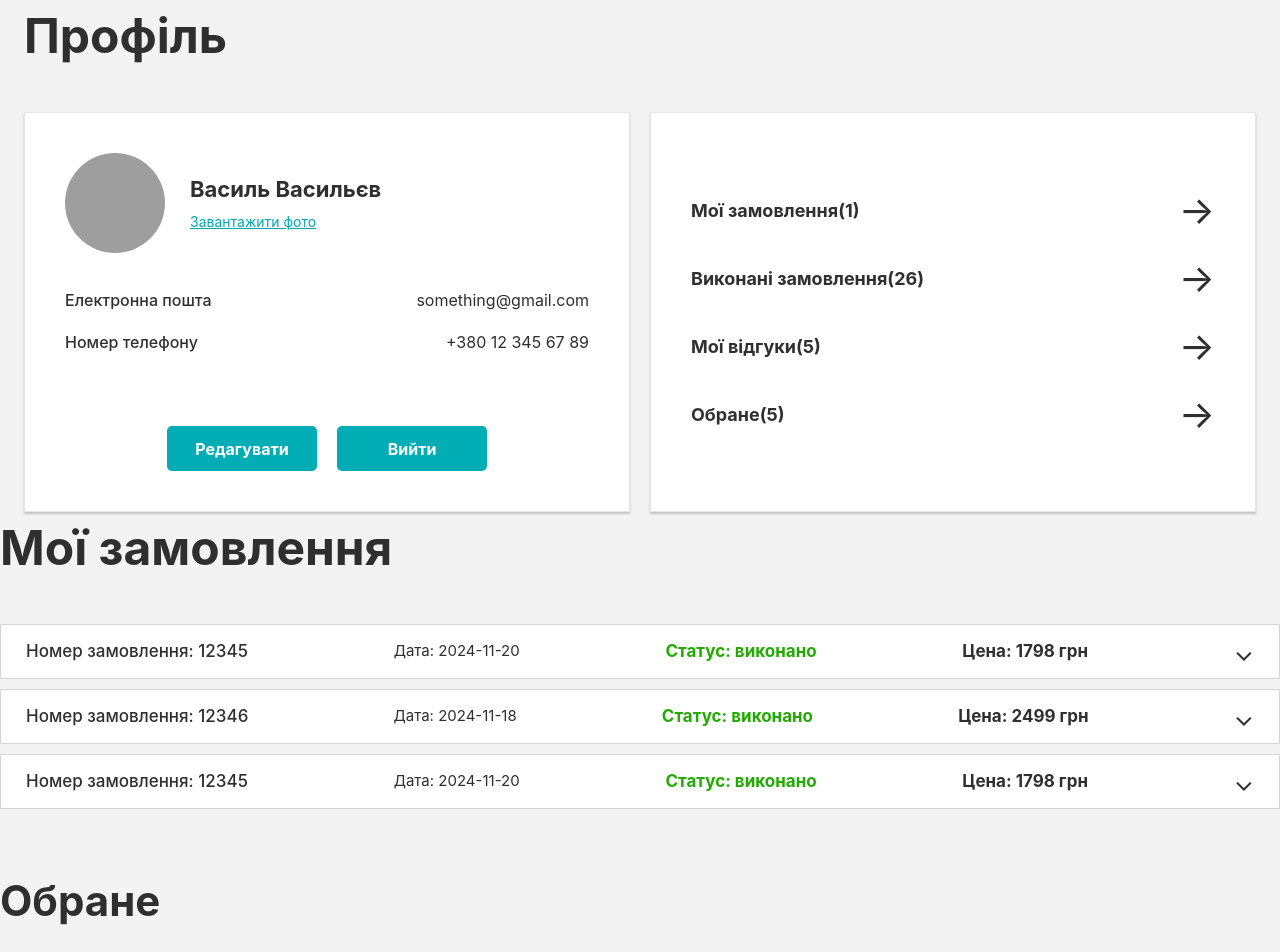
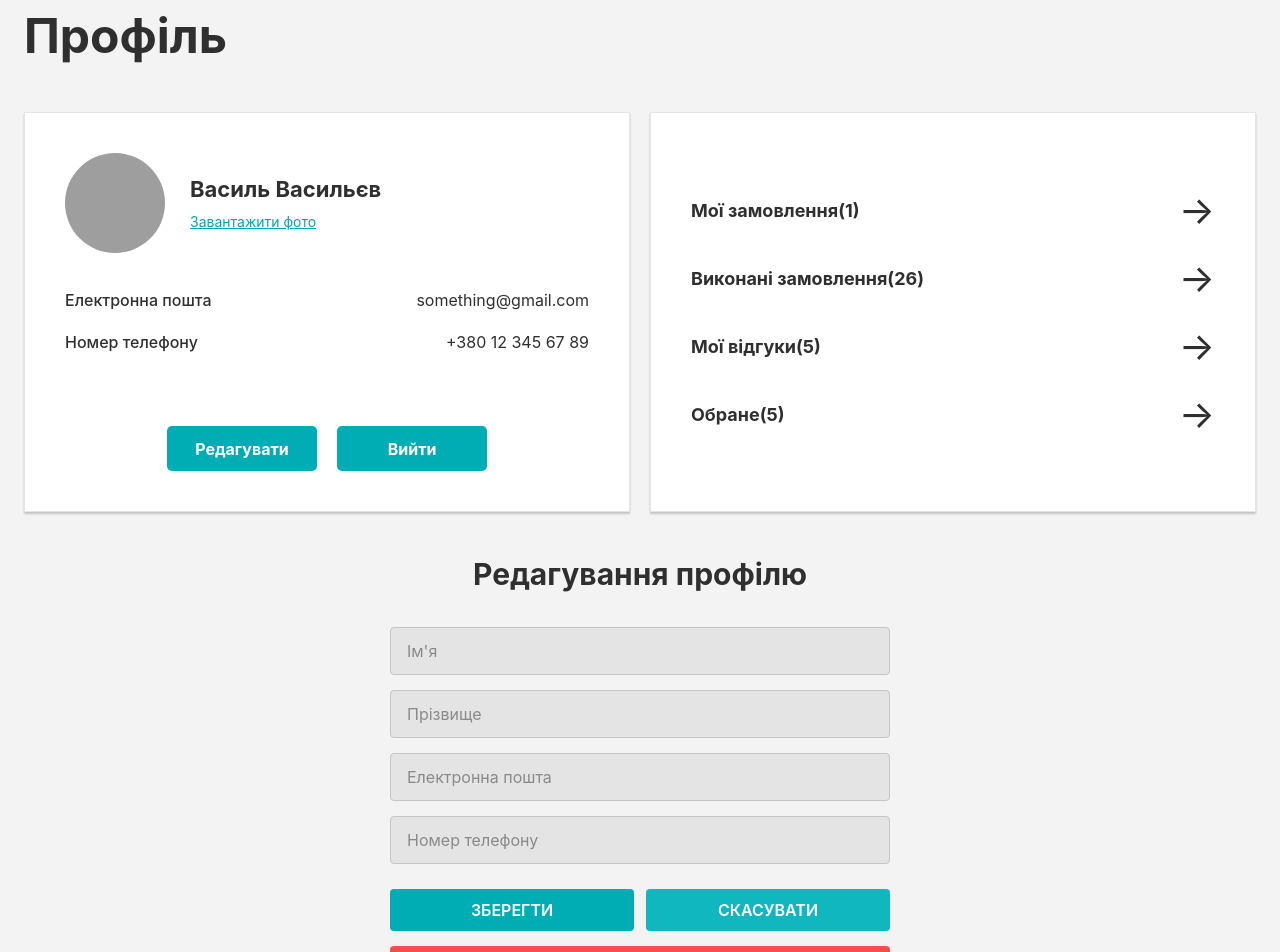
Before and after one commit to V88-crypto/jysk-devops-infra, a React (Vite) app in the folder jysk-project/frontend/: page / in a window 1280 px wide. Shown: the top 952 px of the page. Built offline with nearby package versions, Linux system fonts and the light colour scheme; grey boxes are pictures that could not be loaded.

Commit message:
feat: add egit profile form component with validation and error handling

```diff
--- a/jysk-project/frontend/src/app/App.tsx
+++ b/jysk-project/frontend/src/app/App.tsx
@@ -1,13 +1,11 @@
-import { Favorites } from "../features/profilePage/components/Favourites"
-import { OrderList } from "../features/profilePage/components/OrderItem"
+import { EditProfileForm } from "../features/profilePage/components/EditProfile"
 import { ProfileInfo } from "../features/profilePage/components/ProfileInfo"
 
 function App() {
   return (
     <main>
       <ProfileInfo />
-      <OrderList />
-      <Favorites />
+      <EditProfileForm></EditProfileForm>
     </main>
   )
 }
--- /dev/null
+++ b/jysk-project/frontend/src/features/profilePage/components/EditProfile.tsx
@@ -0,0 +1,149 @@
+import { useForm } from "react-hook-form";
+import { FormState } from "react-hook-form";
+import { zodResolver } from "@hookform/resolvers/zod";
+
+import {
+  editProfileSchema,
+  type EditProfileFormData,
+} from "./EditProfileSchema";
+
+export const EditProfileForm = () => {
+  const {
+    register,
+    handleSubmit,
+    reset,
+    formState: { errors },
+  } = useForm<EditProfileFormData>({
+    resolver: zodResolver(editProfileSchema),
+    mode: "onBlur",
+    defaultValues: {
+      firstName: "",
+      lastName: "",
+      email: "",
+      phone: "",
+    },
+  });
+
+  const onSubmit = (data: EditProfileFormData) => {
+    console.log("SUCCESS:", data);
+  };
+
+  const onError = (errors: FormState<EditProfileFormData>["errors"]) => {
+    console.log("ERRORS:", errors);
+  };
+
+  console.log(errors);
+
+  return (
+    <section className="w-full max-w-[500px] mx-auto mt-[40px]">
+      <h2 className="text-[30px] font-bold text-center mb-[30px]">
+        Редагування профілю
+      </h2>
+
+      <form
+        onSubmit={handleSubmit(onSubmit, onError)}
+        className="flex flex-col gap-[15px]"
+      >
+        <div>
+          <input
+            type="text"
+            placeholder="Ім'я"
+            {...register("firstName")}
+            className={`w-full h-[48px] px-[16px] rounded-[4px] border bg-[#e4e4e4] outline-none transition ${
+              errors.firstName
+                ? "border-red-500"
+                : "border-[#c5c5c5] focus:border-[#00b5bd]"
+            }`}
+          />
+
+          {errors.firstName && (
+            <p className="mt-1 text-sm text-red-500">
+              {errors.firstName.message}
+            </p>
+          )}
+        </div>
+
+        <div>
+          <input
+            type="text"
+            placeholder="Прізвище"
+            {...register("lastName")}
+            className={`w-full h-[48px] px-[16px] rounded-[4px] border bg-[#e4e4e4] outline-none transition ${
+              errors.lastName
+                ? "border-red-500"
+                : "border-[#c5c5c5] focus:border-[#00b5bd]"
+            }`}
+          />
+
+          {errors.lastName && (
+            <p className="mt-1 text-sm text-red-500">
+              {errors.lastName.message}
+            </p>
+          )}
+        </div>
+
+        <div>
+          <input
+            type="email"
+            placeholder="Електронна пошта"
+            {...register("email")}
+            className={`w-full h-[48px] px-[16px] rounded-[4px] border bg-[#e4e4e4] outline-none transition ${
+              errors.email
+                ? "border-red-500"
+                : "border-[#c5c5c5] focus:border-[#00b5bd]"
+            }`}
+          />
+
+          {errors.email && (
+            <p className="mt-1 text-sm text-red-500">
+              {errors.email.message}
+            </p>
+          )}
+        </div>
+
+        <div>
+          <input
+            type="tel"
+            placeholder="Номер телефону"
+            {...register("phone")}
+            className={`w-full h-[48px] px-[16px] rounded-[4px] border bg-[#e4e4e4] outline-none transition ${
+              errors.phone
+                ? "border-red-500"
+                : "border-[#c5c5c5] focus:border-[#00b5bd]"
+            }`}
+          />
+
+          {errors.phone && (
+            <p className="mt-1 text-sm text-red-500">
+              {errors.phone.message}
+            </p>
+          )}
+        </div>
+
+        <div className="flex gap-[12px] mt-[10px]">
+          <button
+            type="submit"
+            className="flex-1 h-[42px] rounded-[4px] bg-[#00adb5] text-white font-semibold hover:bg-[#009da5] transition"
+          >
+            ЗБЕРЕГТИ
+          </button>
+
+          <button
+            type="button"
+            onClick={() => reset()}
+            className="flex-1 h-[42px] rounded-[4px] bg-[#10b7bf] text-white font-semibold hover:bg-[#009da5] transition"
+          >
+            СКАСУВАТИ
+          </button>
+        </div>
+
+        <button
+          type="button"
+          className="h-[42px] rounded-[4px] bg-[#F74D4D] text-white font-semibold hover:bg-[#e53b3b] transition"
+        >
+          ВИДАЛИТИ АКАУНТ
+        </button>
+      </form>
+    </section>
+  );
+};
--- /dev/null
+++ b/jysk-project/frontend/src/features/profilePage/components/EditProfileSchema.ts
@@ -0,0 +1,25 @@
+import { z } from 'zod';
+
+export const editProfileSchema = z.object({
+  firstName: z
+    .string()
+    .min(2, "Ім'я повинно містити мінімум 2 символи")
+    .max(30, "Максимум 30 символів"),
+
+  lastName: z
+    .string()
+    .min(2, "Прізвище повинно містити мінімум 2 символи")
+    .max(30, "Максимум 30 символів"),
+
+  email: z
+    .email("Некоректна електронна пошта"),
+
+  phone: z
+    .string()
+    .regex(
+      /^\+?[0-9]{10,15}$/,
+      "Некоректний номер телефону"
+    ),
+});
+
+export type EditProfileFormData = z.infer<typeof editProfileSchema>;
```
